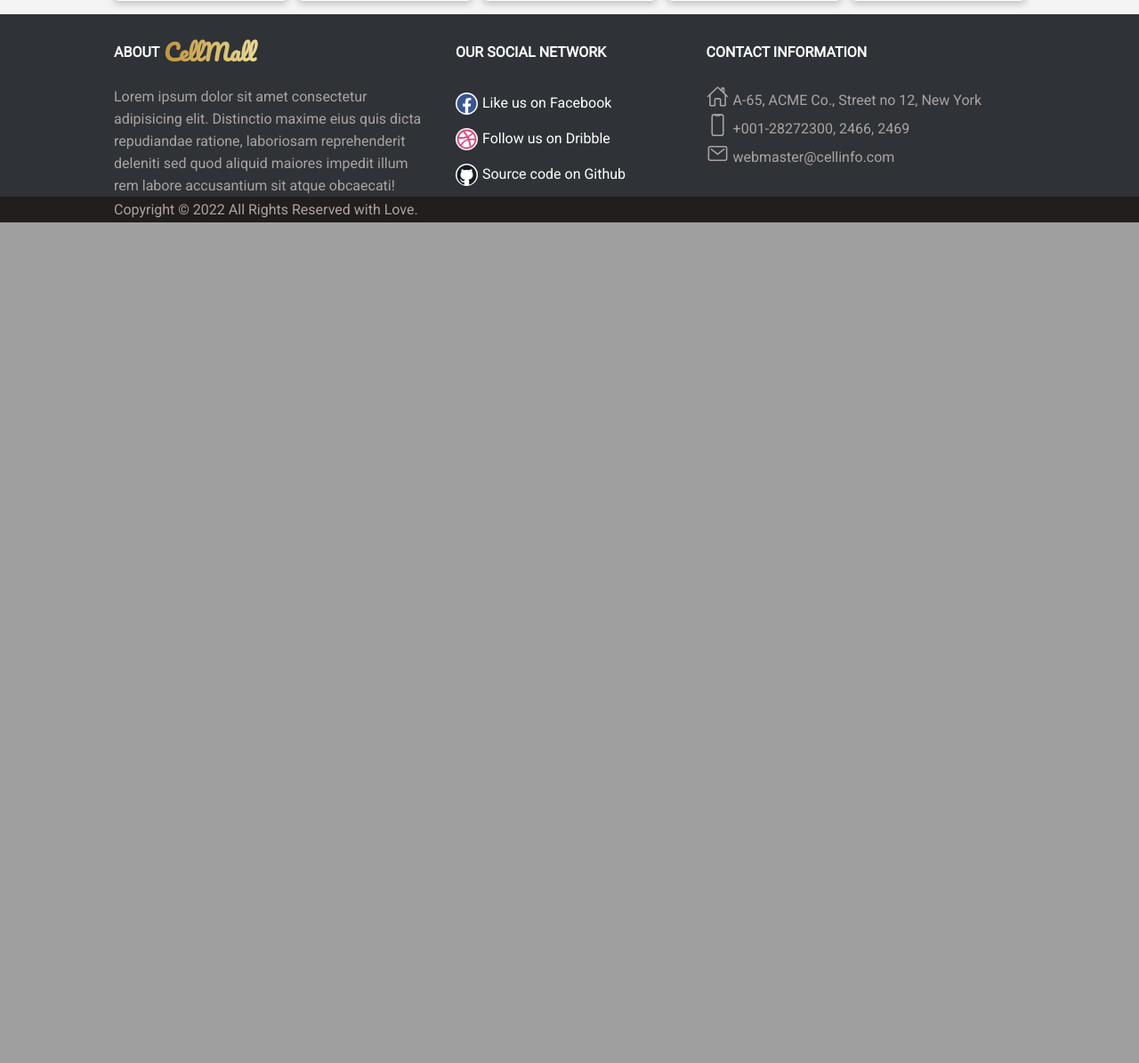
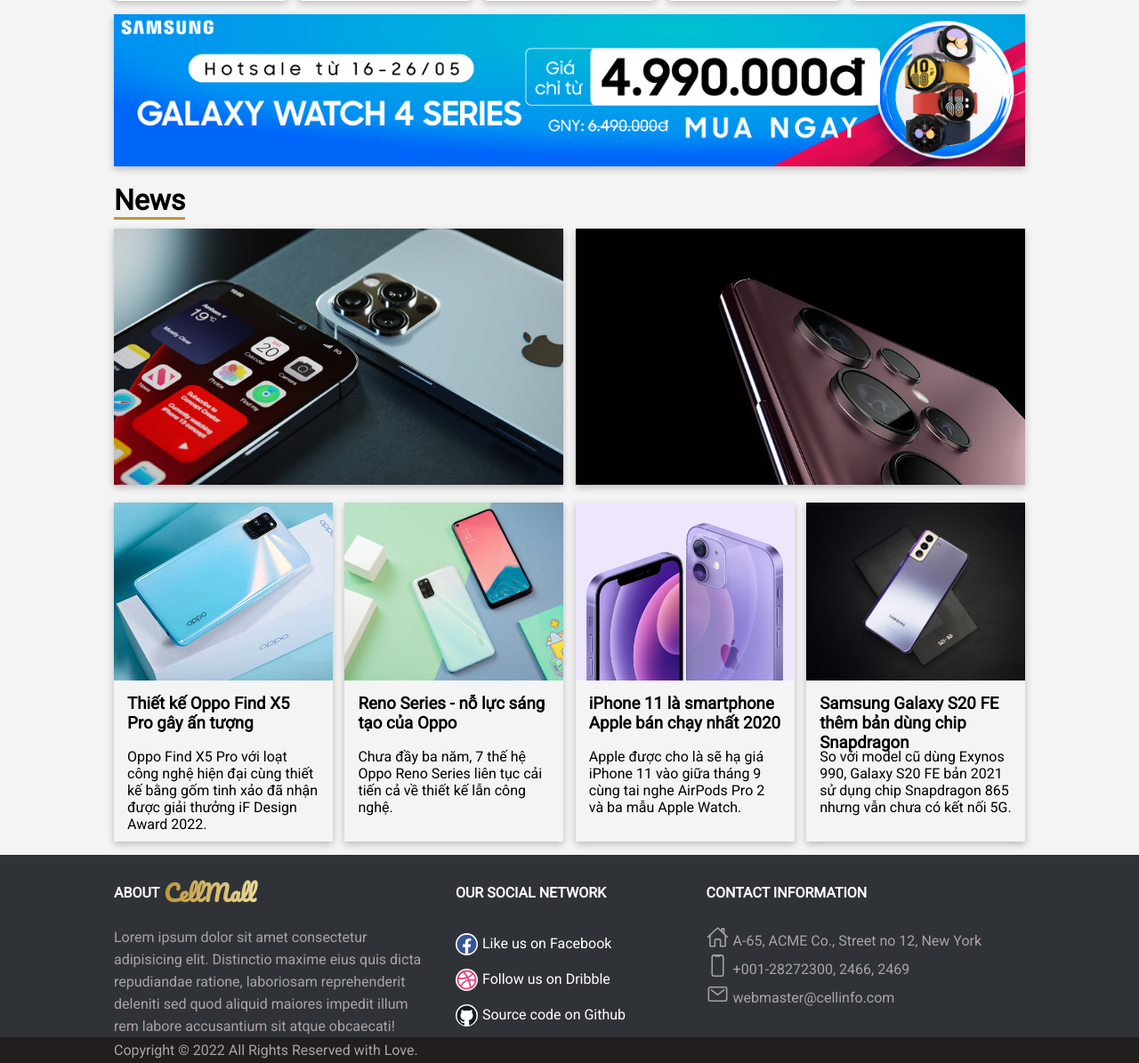
Before and after one commit to AnhDuc0125/CellMall, a PHP site: page /homePage.php in a window 1280 px wide. Shown: the part 3808-5003 px from the top of the page at 89% size. Before the commit the page ends 4058 px from the top, so only its background shows below. Run offline with PHP 8.4, Linux system fonts and the light colour scheme; data comes from the database, SQL or seed files in the repository.

Commit message:
update news

```diff
--- a/assets/css/layouts/brands.css
+++ b/assets/css/layouts/brands.css
@@ -3,7 +3,7 @@
   margin: 0 auto;
   margin-bottom: 15px;
   padding: 15px;
-  background-color: var(--primary-color);
+  background-color: #1e242f;
   border-radius: 5px;
 }
 
--- a/assets/css/layouts/component.css
+++ b/assets/css/layouts/component.css
@@ -13,7 +13,7 @@
 #manu {
   width: 100%;
   height: 100%;
-  box-shadow: var(--box-shadow);
+  box-shadow: rgba(0, 0, 0, 0.24) 0px 3px 8px;
   border-radius: 20px 20px 5px 5px;
   overflow: hidden;
   grid-row: 1/3;
@@ -22,7 +22,7 @@
 #gallery {
   width: 100%;
   height: 300px;
-  box-shadow: var(--box-shadow);
+  box-shadow: rgba(0, 0, 0, 0.24) 0px 3px 8px;
   border-radius: 5px;
   overflow: hidden;
   cursor: pointer;
@@ -30,7 +30,7 @@
 
 #gallery__footer {
   height: 130px;
-  box-shadow: var(--box-shadow);
+  box-shadow: rgba(0, 0, 0, 0.24) 0px 3px 8px;
   border-radius: 5px;
   overflow: hidden;
   cursor: pointer;
@@ -62,7 +62,7 @@
 .manu__item.title {
   padding-left: 0;
   position: relative;
-  background-color: var(--primary-color);
+  background-color: #1e242f;
 }
 
 .brand__title {
--- a/assets/css/layouts/navbar.css
+++ b/assets/css/layouts/navbar.css
@@ -1,7 +1,7 @@
 #navbar {
   width: 100%;
   height: 75px;
-  background-color: var(--primary-color);
+  background-color: #1e242f;
   z-index: 99;
   margin-bottom: 15px;
   position: sticky;
@@ -60,8 +60,7 @@
   right: 10px;
   height: 100%;
   font-size: 25px;
-  /* color: rgb(117, 116, 116); */
-  color: var(--secondary-color);
+  color: #bf953f;
   cursor: pointer;
 }
 
@@ -136,7 +135,7 @@
 .dropdown__item {
   width: 100%;
   height: 35px;
-  background-color: var(--primary-color);
+  background-color: #1e242f;
   color: white;
   display: flex;
   align-items: center;
@@ -145,13 +144,13 @@
 }
 
 .dropdown__item:hover {
-  background-color: var(--secondary-color);
+  background-color: #bf953f;
 }
 
 .symbol {
   font-size: 30px;
   margin-right: 5px;
-  color: var(--secondary-color);
+  color: #bf953f;
 }
 
 @media screen and (max-width: 1599px) {
--- a/assets/css/layouts/productCard.css
+++ b/assets/css/layouts/productCard.css
@@ -18,13 +18,13 @@
   margin-bottom: 15px;
 }
 
-.category__title {
+.header {
   margin-bottom: 10px;
   user-select: none;
   cursor: pointer;
   display: inline-block;
   transition: 0.5s;
-  border-bottom: 3px solid var(--secondary-color);
+  border-bottom: 3px solid #bf953f;
 }
 
 .card {
@@ -34,17 +34,14 @@
   background-color: #fff;
   padding: 10px;
   cursor: pointer;
-  box-shadow: var(--box-shadow);
+  box-shadow: rgba(0, 0, 0, 0.24) 0px 3px 8px;
   transition: 0.25s;
   border-radius: 5px;
   position: relative;
 }
 
-.card:hover {
-  transform: translateY(-5px);
-  box-shadow: rgba(0, 0, 0, 0.07) 0px 1px 1px, rgba(0, 0, 0, 0.07) 0px 2px 2px,
-    rgba(0, 0, 0, 0.07) 0px 4px 4px, rgba(0, 0, 0, 0.07) 0px 8px 8px,
-    rgba(0, 0, 0, 0.07) 0px 16px 16px;
+.card:hover .card__img img {
+  transform: scale(108%);
 }
 
 .card * {
@@ -62,6 +59,7 @@
   height: 100%;
   margin: 0 auto;
   user-select: none;
+  transition: 0.25s;
 }
 
 .card__content {
--- a/assets/css/master.css
+++ b/assets/css/master.css
@@ -1,12 +1,5 @@
 @import url("https://fonts.googleapis.com/css2?family=Roboto&display=swap");
 @import url("https://fonts.googleapis.com/css2?family=Pacifico&display=swap");
-
-:root {
-  --primary-color: #1e242f;
-  --secondary-color: #bf953f;
-  --background-color: #f4f4f4;
-  --box-shadow: rgba(0, 0, 0, 0.24) 0px 3px 8px;
-}
 
 html {
   height: 100%;
@@ -21,7 +14,7 @@ html {
 }
 
 body {
-  background-color: var(--background-color);
+  background-color: #f4f4f4;
   height: fit-content;
 }
 
@@ -47,7 +40,7 @@ a {
   height: 100%;
   object-fit: cover;
   user-select: none;
-  box-shadow: var(--box-shadow);
+  box-shadow: rgba(0, 0, 0, 0.24) 0px 3px 8px;
 }
 
 ul {
--- a/assets/css/pages/homePage.css
+++ b/assets/css/pages/homePage.css
@@ -1,5 +1,66 @@
 #brand {
   display: none;
+}
+
+#news {
+  width: 100%;
+  display: grid;
+  grid-template-columns: repeat(4, 24%);
+  grid-column-gap: calc(4% / 3);
+  grid-row-gap: 20px;
+}
+
+#news > * {
+  box-shadow: rgba(0, 0, 0, 0.24) 0px 3px 8px;
+}
+
+.news__banner.left {
+  grid-column: 1/3;
+}
+
+.news__banner.right {
+  grid-column: 3/5;
+}
+
+.news__banner img {
+  width: 100%;
+  height: 100%;
+  object-fit: cover;
+}
+
+.news__card {
+  cursor: pointer;
+}
+
+.news__card:hover .news__img img {
+  transform: scale(110%);
+}
+
+.news__img {
+  height: 200px;
+  overflow: hidden;
+}
+
+.news__img img {
+  width: 100%;
+  height: 100%;
+  object-fit: cover;
+  transition: 0.25s;
+}
+
+.news__footer {
+  padding: 0 15px 10px;
+}
+
+.news__title {
+  height: 46px;
+  margin: 15px 0;
+}
+
+.news__desc {
+  overflow: hidden;
+  text-overflow: ellipsis;
+  white-space: normal;
 }
 
 @media screen and (max-width: 950px) {
--- a/pages/homePage.php
+++ b/pages/homePage.php
@@ -50,7 +50,7 @@
 
         <!-- Best Seller -->
         <div class="category bestSeller">
-            <h1 class="category__title">Best Seller</h1>
+            <h1 class="header">Best Seller</h1>
             <div class="card__container">
                 <?php
                   foreach($bestSeller as $item) {
@@ -80,7 +80,7 @@
 
         <!-- On sale -->
         <div class="category onSale">
-            <h1 class="category__title">On Sale</h1>
+            <h1 class="header">On Sale</h1>
             <div class="card__container">
                 <?php
                   foreach($onSale as $item) {
@@ -110,7 +110,7 @@
 
         <!-- Popular -->
         <div class="category popular">
-            <h1 class="category__title">Popular</h1>
+            <h1 class="header">Popular</h1>
             <div class="card__container">
                 <?php
                   foreach($popular as $item) {
@@ -132,6 +132,63 @@
                 ?>
             </div>
         </div>
+
+        <!-- Banner -->
+        <div class="banner">
+            <img src="../assets/photos/banner3.jpg">
+        </div>
+
+        <!-- News -->
+        <h1 class="header">News</h1>
+        <div id="news">
+            <div class="news__banner left">
+                <img src="../assets/photos/news.jpg">
+            </div>
+            <div class="news__banner right">
+                <img src="../assets/photos/news2.jpg">
+            </div>
+            <div class="news__card">
+                <div class="news__img">
+                    <img src="../assets/photos/news3.jpg">
+                </div>
+                <div class="news__footer">
+                    <h3 class="news__title">Thiết kế Oppo Find X5 Pro gây ấn tượng</h3>
+                    <p class="news__desc">Oppo Find X5 Pro với loạt công nghệ hiện đại cùng thiết kế bằng gốm tinh xảo
+                        đã nhận được giải thưởng iF Design Award 2022.</p>
+                </div>
+            </div>
+            <div class="news__card">
+                <div class="news__img">
+                    <img src="../assets/photos/news4.jpg">
+                </div>
+                <div class="news__footer">
+                    <h3 class="news__title">Reno Series - nỗ lực sáng tạo của Oppo</h3>
+                    <p class="news__desc">Chưa đầy ba năm, 7 thế hệ Oppo Reno Series liên tục cải tiến cả về thiết kế
+                        lẫn công nghệ.</p>
+                </div>
+            </div>
+            <div class="news__card">
+                <div class="news__img">
+                    <img src="../assets/photos/news5.jpg">
+                </div>
+                <div class="news__footer">
+                    <h3 class="news__title">iPhone 11 là smartphone Apple bán chạy nhất 2020</h3>
+                    <p class="news__desc">Apple được cho là sẽ hạ giá iPhone 11 vào giữa tháng 9 cùng tai nghe
+                        AirPods Pro 2 và ba mẫu Apple Watch.</p>
+                </div>
+            </div>
+            <div class="news__card">
+                <div class="news__img">
+                    <img src="../assets/photos/news6.jpg">
+                </div>
+                <div class="news__footer">
+                    <h3 class="news__title">Samsung Galaxy S20 FE thêm bản dùng chip Snapdragon</h3>
+                    <p class="news__desc">So với model cũ dùng Exynos 990, Galaxy S20 FE bản 2021 sử dụng chip
+                        Snapdragon 865 nhưng vẫn chưa có kết nối 5G.</p>
+                </div>
+            </div>
+
+        </div>
     </div>
 
     <!-- Footer -->
```
Also changed, not shown: assets/css/pages/aboutPage.css (+7 -7 lines), assets/css/pages/cartPage.css (+6 -6 lines), assets/css/pages/productPage.css (+7 -7 lines), assets/css/pages/searchPage.css (+4 -6 lines), assets/photos/banner3.jpg (added), assets/photos/news.jpg (added), assets/photos/news2.jpg (added), assets/photos/news3.jpg (added), assets/photos/news4.jpg (added), assets/photos/news5.jpg (added), assets/photos/news6.jpg (added).
